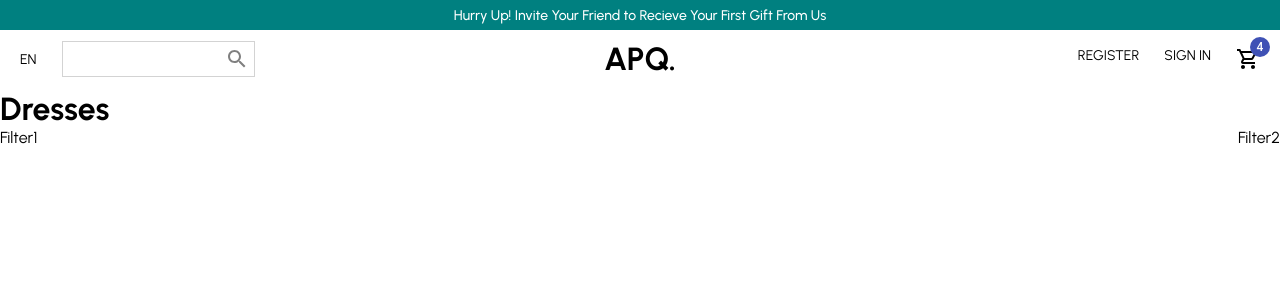
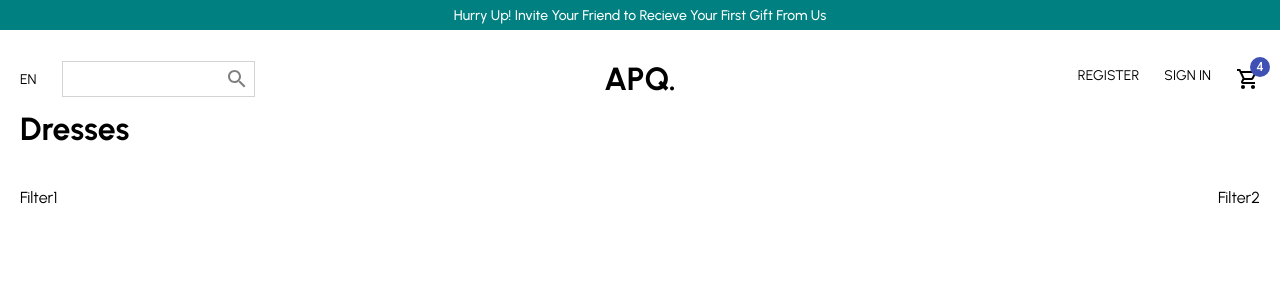
Before and after one commit to AliPooladmast/e-commerce, a React (Create React App) app: page / in a window 1280 px wide. Shown: the top 300 px of the page. Built offline with nearby package versions, Linux system fonts and the light colour scheme.

Commit message:
feat(productList): set margin for filter container and items

```diff
--- a/src/pages/ProductList/ProductList.jsx
+++ b/src/pages/ProductList/ProductList.jsx
@@ -10,8 +10,8 @@ function ProductList() {
       <NavBar />
       <h1>Dresses</h1>
       <div className={style.FilterContainer}>
-        <div className={style.Filter1}>Filter1</div>
-        <div className={style.Filter2}>Filter2</div>
+        <div>Filter1</div>
+        <div>Filter2</div>
       </div>
     </div>
   );
--- a/src/pages/ProductList/ProductList.module.scss
+++ b/src/pages/ProductList/ProductList.module.scss
@@ -1,4 +1,14 @@
+.Container {
+  h1 {
+    margin: 20px;
+  }
+}
+
 .FilterContainer {
   display: flex;
   justify-content: space-between;
+
+  div {
+    margin: 20px;
+  }
 }
```
